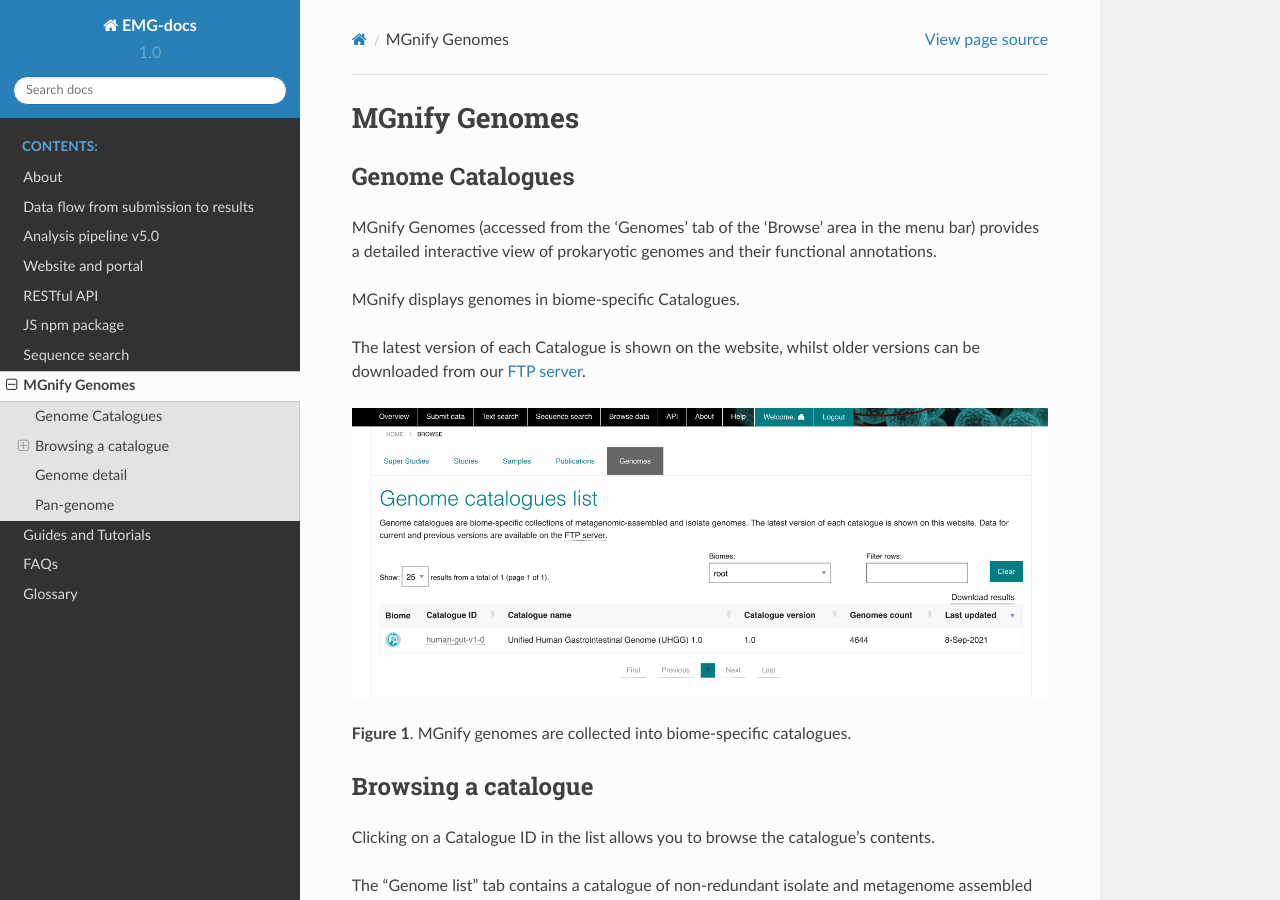
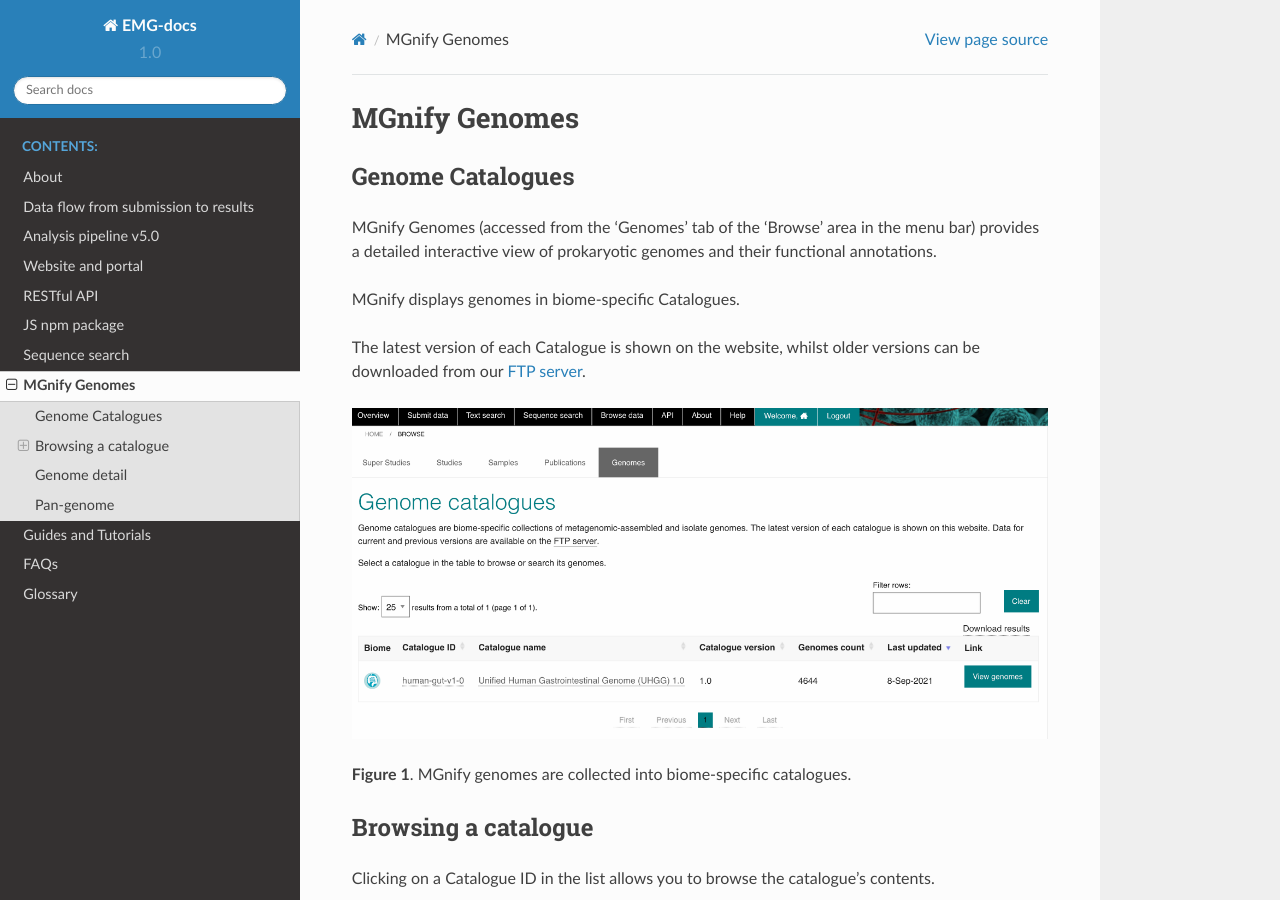
Before and after one commit to EBI-Metagenomics/EMG-docs, a Sphinx documentation site: the page built from docs/genome-viewer.rst, in a window 1280 px wide and 900 px high. Built offline with Sphinx 7.4.7 and the Read the Docs theme 2.0.0, drawn with Linux system fonts in a browser that asks for light colours.

Commit message:
updates screenshot of genome catalogues list

```diff
--- a/docs/genome-viewer.rst
+++ b/docs/genome-viewer.rst
@@ -15,7 +15,7 @@
 The latest version of each Catalogue is shown on the website,
 whilst older versions can be downloaded from our `FTP server <http://ftp.ebi.ac.uk/pub/databases/metagenomics/mgnify_genomes/>`_.
 
-.. figure:: images/genomes-genome-catalogues-list-v1.png
+.. figure:: images/genomes-genome-catalogues-list-v2.png
   :width: 100%
 
 **Figure 1**. MGnify genomes are collected into biome-specific catalogues.
```
Also changed, not shown: docs/images/genomes-genome-catalogues-list-v1.png (deleted), docs/images/genomes-genome-catalogues-list-v2.png (added).
